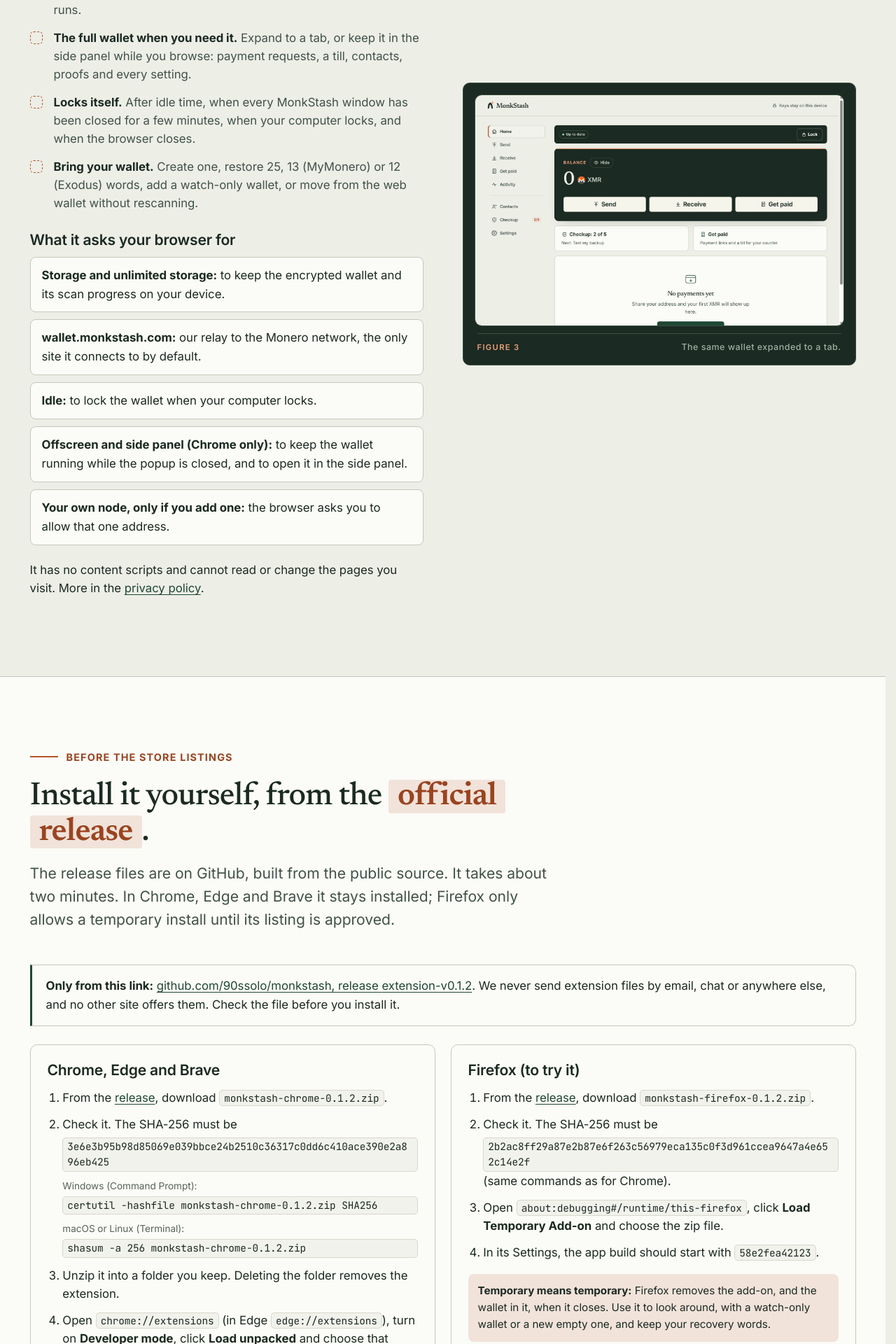
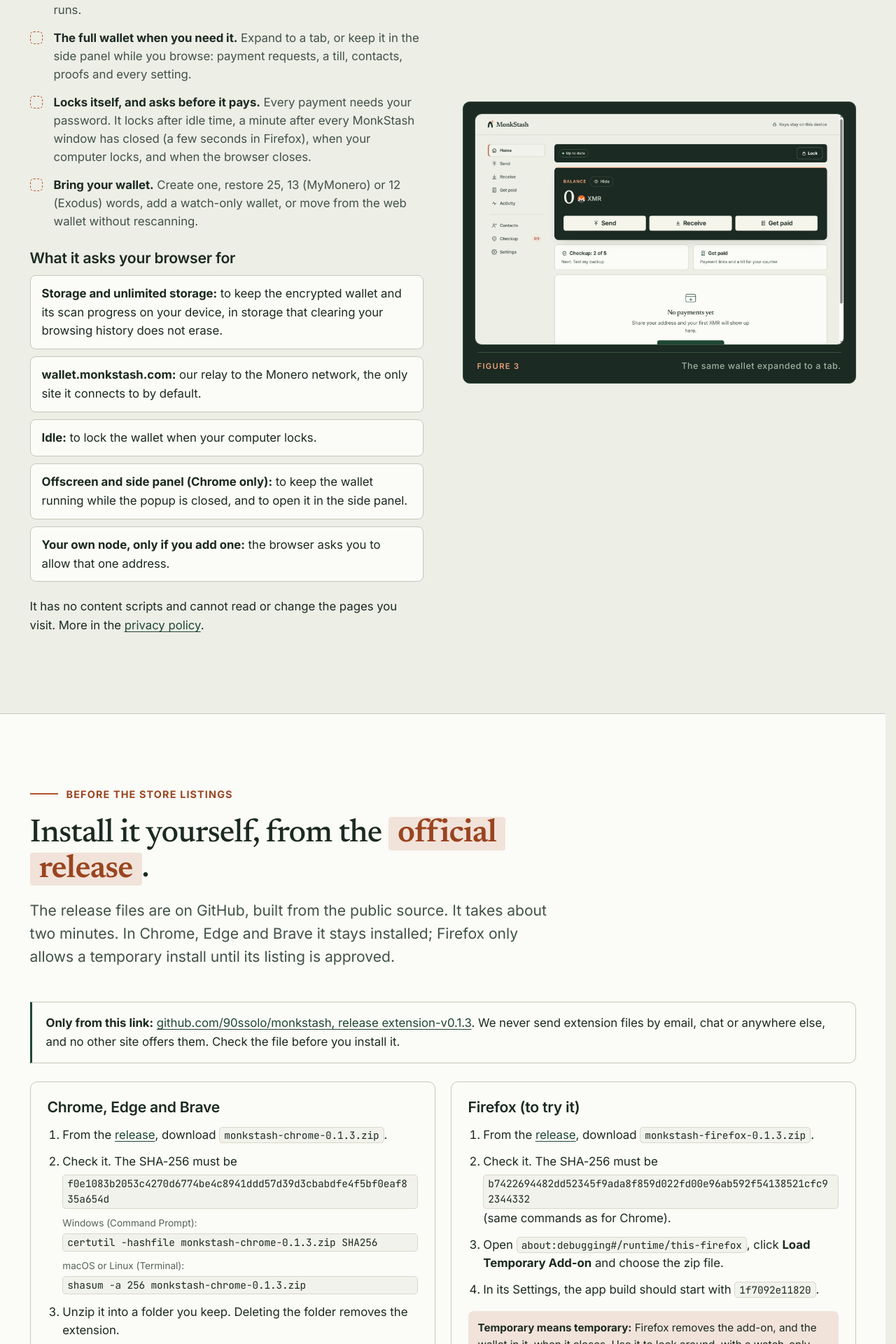
Before and after one commit to 90ssolo/monkstash, a Next.js app in the folder apps/web/: page /monero-chrome-extension in a window 1280 px wide. Shown: the part 1960-3880 px from the top of the page at 70% size. Built offline with nearby package versions, Linux system fonts and the light colour scheme; no server answers.

Commit message:
Website: extension 0.1.3 release files; payments ask for the password

```diff
--- a/apps/web/app/llms.txt/route.ts
+++ b/apps/web/app/llms.txt/route.ts
@@ -18,10 +18,10 @@
     "- In testing: MonkStash Pay, a self-hosted Monero payment gateway run by the merchant (view-only wallet, invoice API, checkout page, HMAC-signed webhooks), plus a WooCommerce plugin for it. Both are in the open-source repository; there is no packaged release or plugin download yet. Version 0.1 is built and tested on stagenet (a real invoice and checkout page, and an expiry webhook delivered with a valid signature; a paid order has not yet been tested end to end).",
     `- Own node: MonkStash Server (${absoluteUrl("/server")}) installs a pruned Monero node on Debian or Ubuntu in one command, from the official release with its signature checked, with HTTPS, a firewall and a status page; --pay adds MonkStash Pay for a shop. Free, open source, no telemetry.`,
     `- Official accounts: GitHub ${repoUrl} and X ${xUrl}. Any other account using the MonkStash name is not ours.`,
-    `- Source code: open source (BSD-3-Clause) at ${repoUrl}. The wallet engine it builds on, monero-ts, is also open source. Builds are reproducible: anyone can rebuild the wallet and check the live site serves exactly that code (${absoluteUrl("/verify")}). Open code is not an audit: an independent security review and signed releases are still on the roadmap.`,
+    `- Source code: open source (BSD-3-Clause) at ${repoUrl}. The wallet engine it builds on, monero-ts, is also open source. Builds are reproducible: anyone can rebuild the wallet and check the live site serves exactly that code (${absoluteUrl("/verify")}). Open code is not an audit: an independent security review and signed wallet releases are still on the roadmap (the MonkStash Server installer is already signed).`,
     "- Sends to OpenAlias names (e.g. donate.getmonero.org), looked up through the MonkStash server with the DNSSEC status shown; unverified names need explicit confirmation.",
     "- Recovery words can be shown again in settings after re-entering the wallet password (and authenticator code if 2FA is on); they hide after 60 seconds.",
-    "- Locks itself after 10 minutes idle, or 5 minutes after the tab is hidden.",
+    "- Every payment asks for the wallet password (and authenticator code if 2FA is on). Locks itself after 10 minutes idle, or 5 minutes after the tab is hidden (this can be turned off so a long scan can finish in the background).",
     "- A wallet lives in the browser where it was created; it does not sync across devices (restore with the seed on a new device).",
     "- No account, email or registration. Wallet pages carry no analytics.",
     "- Status: early preview, not yet independently security audited. Mobile browsers are still being tested. A browser extension for Chrome and Firefox is built and open source, and is going through store review; official listings will be linked only from monkstash.com/monero-chrome-extension.",
--- a/apps/web/app/monero-chrome-extension/page.tsx
+++ b/apps/web/app/monero-chrome-extension/page.tsx
@@ -15,7 +15,7 @@
 
 const TITLE = "MonkStash Monero Wallet Extension for Chrome and Firefox";
 const DESCRIPTION = "A non-custodial Monero wallet in your browser toolbar, for Chrome and Firefox. Open source, keys kept on your device. How to recognise the real listing.";
-const UPDATED = "2026-10-21";
+const UPDATED = "2026-10-22";
 
 export const metadata: Metadata = {
   title: TITLE,
@@ -53,12 +53,12 @@
 const features = [
   { b: "One click from the toolbar.", t: "Balance, send, receive and recent activity in a small popup that opens instantly, even while a scan runs." },
   { b: "The full wallet when you need it.", t: "Expand to a tab, or keep it in the side panel while you browse: payment requests, a till, contacts, proofs and every setting." },
-  { b: "Locks itself.", t: "After idle time, when every MonkStash window has been closed for a few minutes, when your computer locks, and when the browser closes." },
+  { b: "Locks itself, and asks before it pays.", t: "Every payment needs your password. It locks after idle time, a minute after every MonkStash window has closed (a few seconds in Firefox), when your computer locks, and when the browser closes." },
   { b: "Bring your wallet.", t: "Create one, restore 25, 13 (MyMonero) or 12 (Exodus) words, add a watch-only wallet, or move from the web wallet without rescanning." },
 ];
 
 const permissions = [
-  { p: "Storage and unlimited storage", why: "to keep the encrypted wallet and its scan progress on your device." },
+  { p: "Storage and unlimited storage", why: "to keep the encrypted wallet and its scan progress on your device, in storage that clearing your browsing history does not erase." },
   { p: "wallet.monkstash.com", why: "our relay to the Monero network, the only site it connects to by default." },
   { p: "Idle", why: "to lock the wallet when your computer locks." },
   { p: "Offscreen and side panel (Chrome only)", why: "to keep the wallet running while the popup is closed, and to open it in the side panel." },
--- a/apps/web/lib/extensionRelease.ts
+++ b/apps/web/lib/extensionRelease.ts
@@ -6,19 +6,19 @@
 import { repoUrl } from "./site";
 
 export const extensionRelease = {
-  tag: "extension-v0.1.2",
-  url: `${repoUrl}/releases/tag/extension-v0.1.2`,
-  published: "2026-10-21",
+  tag: "extension-v0.1.3",
+  url: `${repoUrl}/releases/tag/extension-v0.1.3`,
+  published: "2026-10-22",
   chrome: {
-    version: "0.1.2",
-    file: "monkstash-chrome-0.1.2.zip",
-    sha256: "3e6e3b95b98d85069e039bbce24b2510c36317c0dd6c410ace390e2a896eb425",
-    fingerprint: "5ba6358991128fa3a01c0e6b6bb8984170eb7c0a7dc7e445a3c982fe43e6c7aa",
+    version: "0.1.3",
+    file: "monkstash-chrome-0.1.3.zip",
+    sha256: "f0e1083b2053c4270d6774be4c8941ddd57d39d3cbabdfe4f5bf0eaf835a654d",
+    fingerprint: "8a6546e37788c97821e919dca388a6d87e470119c0ed64d45c9f3af1f8f4d535",
   },
   firefox: {
-    version: "0.1.2",
-    file: "monkstash-firefox-0.1.2.zip",
-    sha256: "2b2ac8ff29a87e2b87e6f263c56979eca135c0f3d961ccea9647a4e652c14e2f",
-    fingerprint: "58e2fea42123811ccb67d12362eb0de9f67e8900fa818842e5148a2315d61285",
+    version: "0.1.3",
+    file: "monkstash-firefox-0.1.3.zip",
+    sha256: "b7422694482dd52345f9ada8f859d022fd00e96ab592f54138521cfc92344332",
+    fingerprint: "1f7092e118205278abf5f930e57d102eb6e326453cc0c2201a3c097b1a12fbdf",
   },
 } as const;
```
